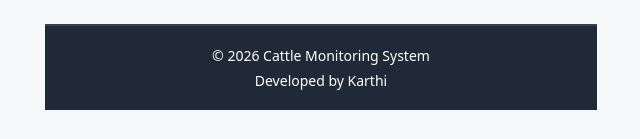
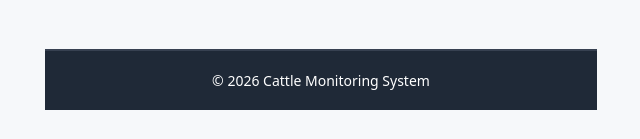
Before and after one commit to Kaarthik-S12/smart_step_repo, a React (Vite) app in the folder frontend/: page / in a window 1280 px wide. Shown: the part 658-797 px from the top of the page, without its empty margins (319-959 px from the left). Built offline with nearby package versions, Linux system fonts and the light colour scheme; no server answers.

Commit message:
remove 'developed by kaarthi' from the footer

```diff
--- a/frontend/src/App.jsx
+++ b/frontend/src/App.jsx
@@ -96,7 +96,6 @@ function App() {
     <footer className="footer">
   <div className="footer-content">
     <p>© {new Date().getFullYear()} Cattle Monitoring System</p>
-    <p>Developed by Karthi</p>
   </div>
 </footer>
     </div>
```
